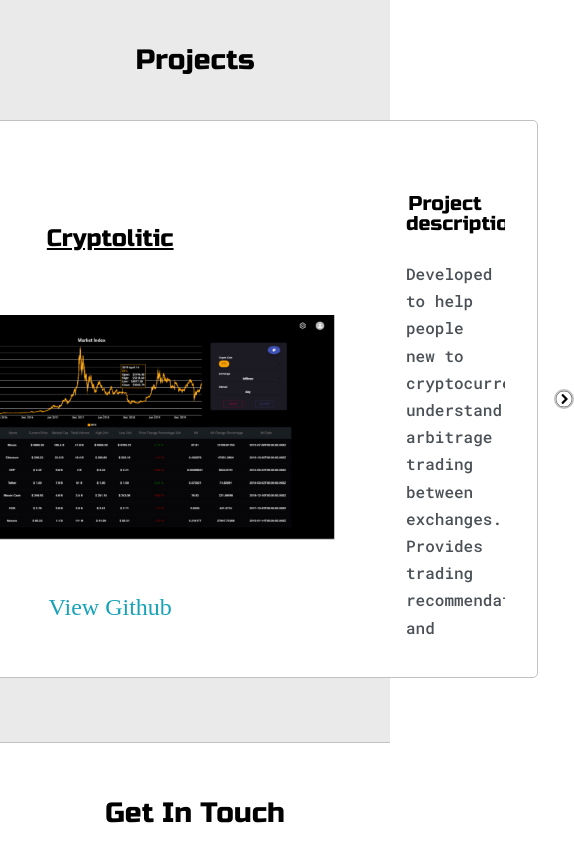
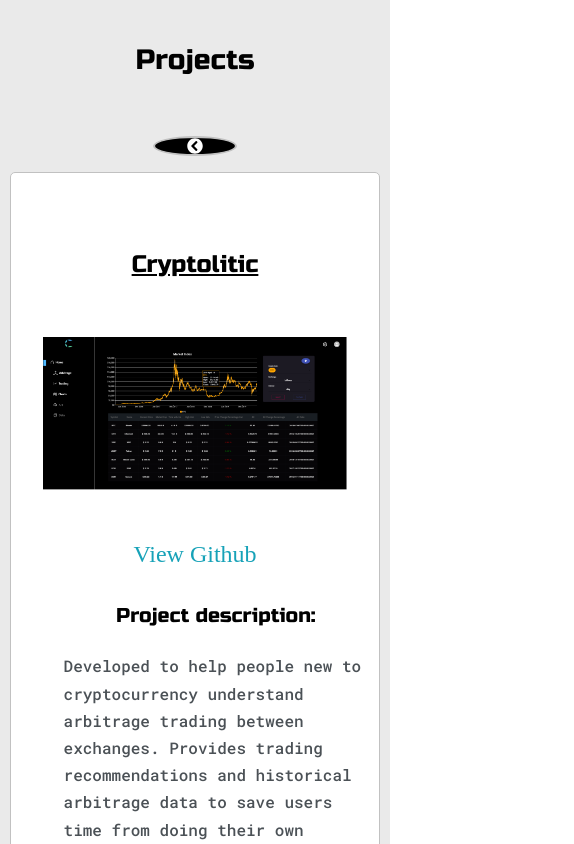
Before and after one commit to codeOfTheFuture/professional-portfolio, a Next.js app: page / in a window 390 px wide. Shown: the part 2800-3644 px from the top of the page, 574 px wide, since content can reach past the window. Built offline with nearby package versions, Linux system fonts and the light colour scheme.

Commit message:
added media queries for mobile view in project section

```diff
--- a/components/carousel/Carousel.module.scss
+++ b/components/carousel/Carousel.module.scss
@@ -7,6 +7,10 @@
   align-items: center;
   margin-top: 2em;
   margin-bottom: 4em;
+
+  @media screen and (max-width: $mobileView) {
+    flex-direction: column;
+  }
 
   .chevronLeft,
   .chevronRight {
--- a/components/project/Project.module.scss
+++ b/components/project/Project.module.scss
@@ -6,11 +6,19 @@
   grid-template-columns: 1fr 1fr;
   gap: 50px;
 
+  @media screen and (max-width: $mobileView) {
+    grid-template-columns: 1fr;
+    gap: 0;
+  }
   .projectMain {
     display: flex;
     flex-direction: column;
     justify-content: space-around;
     align-items: center;
+
+    @media screen and (max-width: $mobileView) {
+      // height: 350px;
+    }
 
     h4 {
       text-decoration: underline;
@@ -18,6 +26,11 @@
 
     img {
       width: 450px;
+      margin: 2em 0;
+
+      @media screen and (max-width: $mobileView) {
+        width: 100%;
+      }
     }
   }
 
@@ -26,6 +39,11 @@
     height: 450px;
     overflow-y: scroll;
     padding: 1.3em;
+
+    @media screen and (max-width: $mobileView) {
+      width: 100%;
+      height: 100%;
+    }
 
     &::-webkit-scrollbar {
       width: 8px;
```
